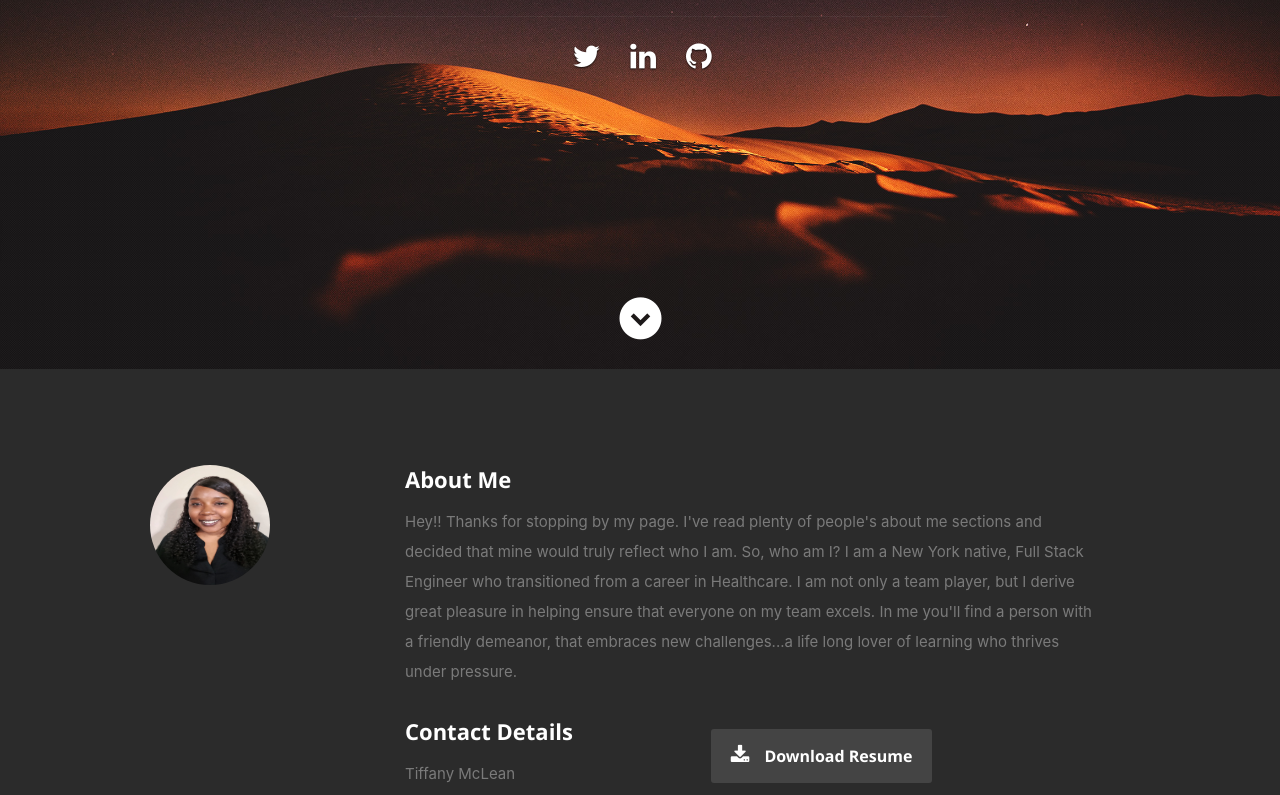
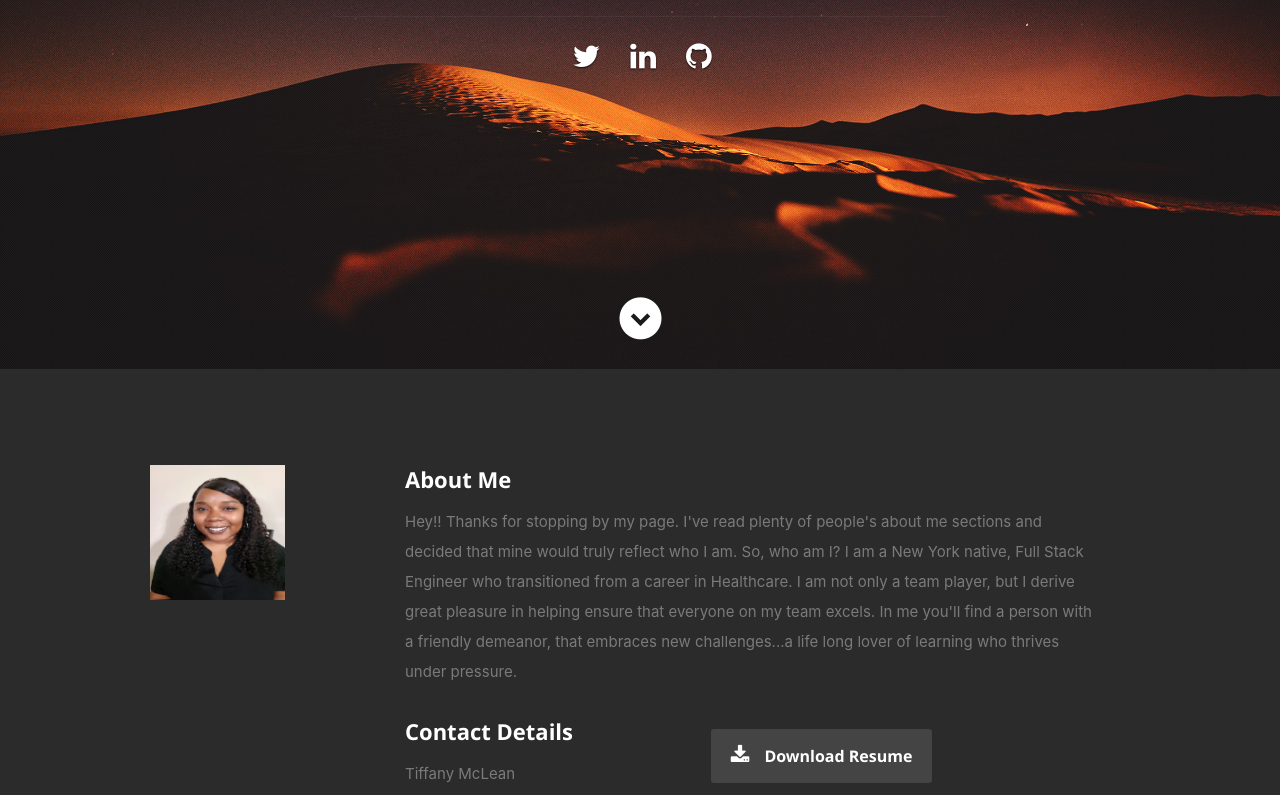
Before and after one commit to Aries324/portfolio, a React (Create React App) app: page / in a window 1280 px wide. Shown: the part 431-1226 px from the top of the page. Built offline with nearby package versions, Linux system fonts and the light colour scheme.

Commit message:
changes layout for profile pic and corrects error on resume

```diff
--- a/public/css/layout.css
+++ b/public/css/layout.css
@@ -231,9 +231,9 @@ ul#nav li.current a {
 }
 #about .profile-pic {
   position: relative;
-  width: 120px;
-  height: 120px;
-  border-radius: 100%;
+  width: 135px;
+  height: 135px;
+  /* border-radius: 100%; */
 }
 #about .contact-details {
   width: 41.66667%;
--- a/public/index.html
+++ b/public/index.html
@@ -51,7 +51,7 @@
   <script src="js/waypoints.js"></script>
   <script src="js/jquery.fittext.js"></script>
   <script src="js/magnific-popup.js"></script>
-  <script src="js/init.js"></script>
+  // <script src="js/init.js"></script>
   <!--
       This HTML file is a template.
       If you open it directly in the browser, you will see an empty page.
```
Also changed, not shown: 1 other file (tests, documents, lock files or other folders).
